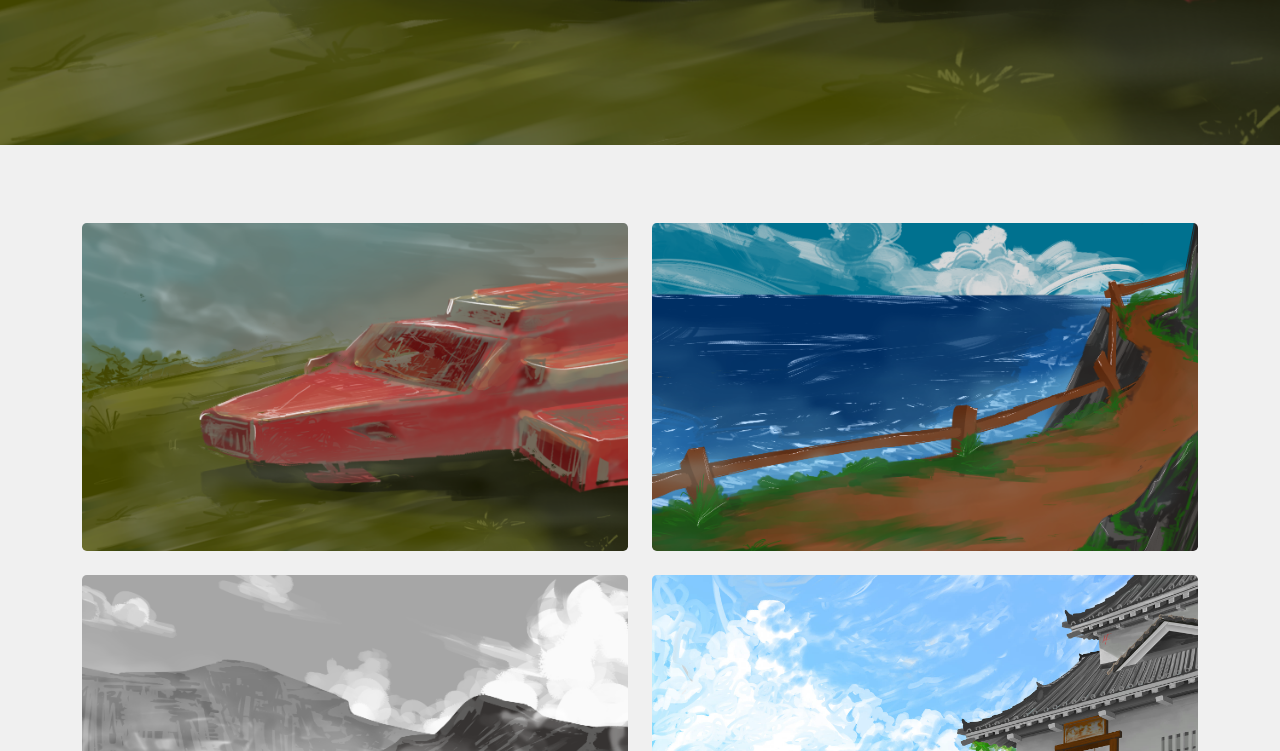
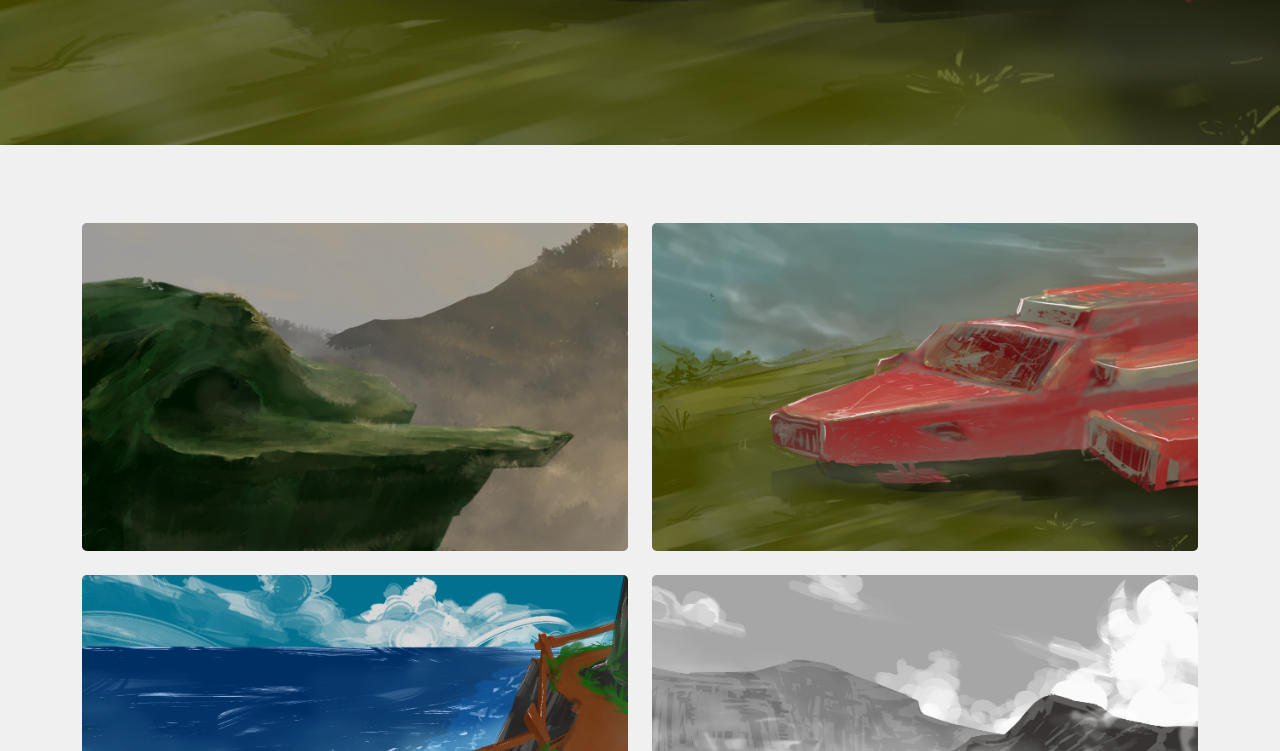
Before and after one commit to ceryto/ceryto, a plain HTML site: page index.html in a window 1280 px wide. Shown: the part 655-1406 px from the top of the page. Drawn offline with nearby package versions, Linux system fonts and the light colour scheme.

Commit message:
update photo
base.png

```diff
--- a/index.html
+++ b/index.html
@@ -58,6 +58,9 @@
     <section class="portfolio" id="portfolio">
         <div class="container-lg  mt-5 mb-5">
             <div class="row gy-4 row-cols-1 row-cols-sm-2 row-col-md-3">
+                <div class="col">
+                    <img src="/images/base.png" class="img-fluid rounded-3 gallery-item" alt="base.png">
+                </div>
                 <div class="col">
                     <img src="/images/red-plane.png" class="img-fluid rounded-3 gallery-item" alt="red-plane.png">
                 </div>
```
Also changed, not shown: images/base.png (added).
